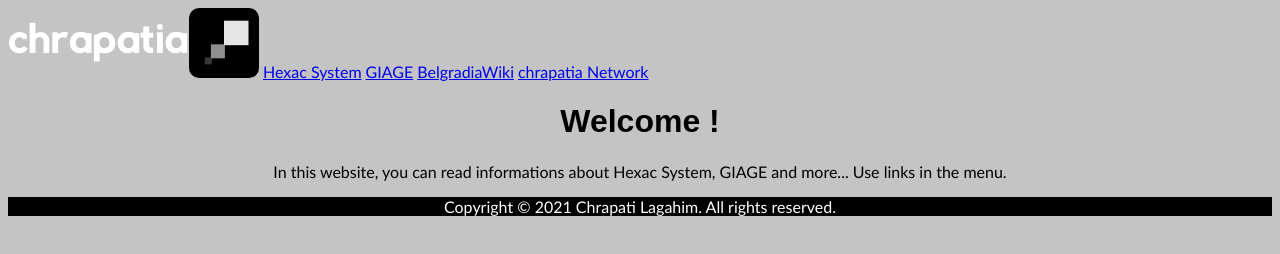
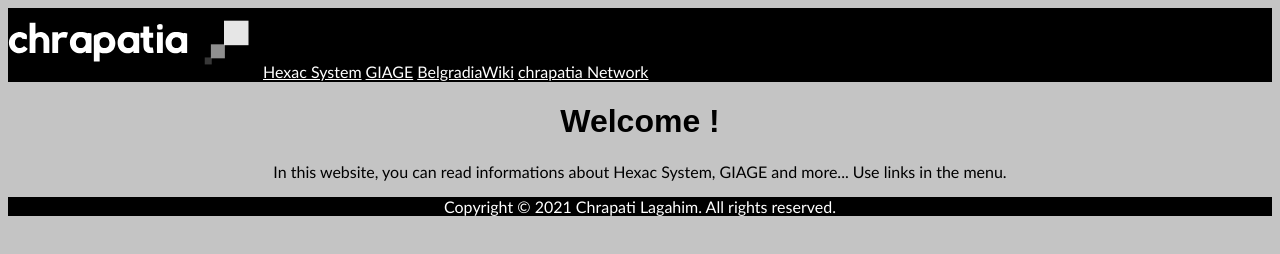
Before and after one commit to chrapatia-organization/chrapatia-organization.github.io, a plain HTML site: page index.html in a window 1280 px wide. Drawn offline with Linux system fonts and the light colour scheme.

Commit message:
Change navbar style

```diff
--- a/index.html
+++ b/index.html
@@ -4,12 +4,12 @@
     <head>
         <title>chrapatia - Welcome</title>
         <link rel="stylesheet" href="main.css">
-        <div id="navbar" style="position: relative;">
-            <a href="index.html"><img class="chrapatia-icon" src="assets/navbar/icon_index.svg" alt="chrapatia_logo"></a>
-            <a href="software/hexac.html">Hexac System</a>
-            <a href="software/giage.html">GIAGE</a>
-            <a href="software/belgradiawiki.html">BelgradiaWiki</a>
-            <a href="software/chrapatianetwork.html">chrapatia Network</a>
+        <div id="navbar" style="position: relative; background-color: black;">
+            <a href="index.html" style="color: white;"><img class="chrapatia-icon" src="assets/navbar/icon_index.svg" alt="chrapatia_logo"></a>
+            <a href="software/hexac.html" style="color: white;">Hexac System</a>
+            <a href="software/giage.html" style="color: white;">GIAGE</a>
+            <a href="software/belgradiawiki.html" style="color: white;">BelgradiaWiki</a>
+            <a href="software/chrapatianetwork.html" style="color: white;">chrapatia Network</a>
         </div>
     </head>
     <body style="background-color: #c4c4c4;">
```
